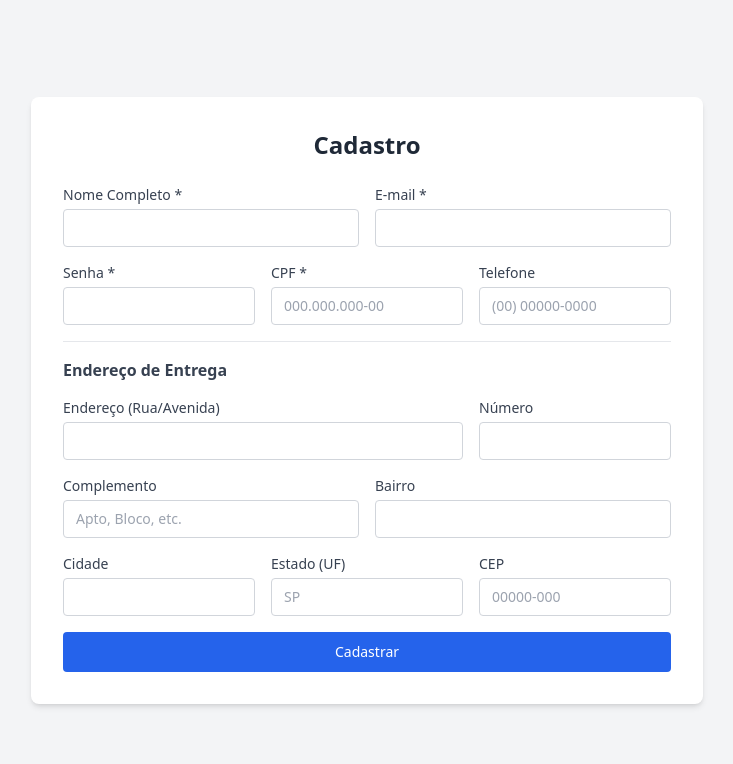
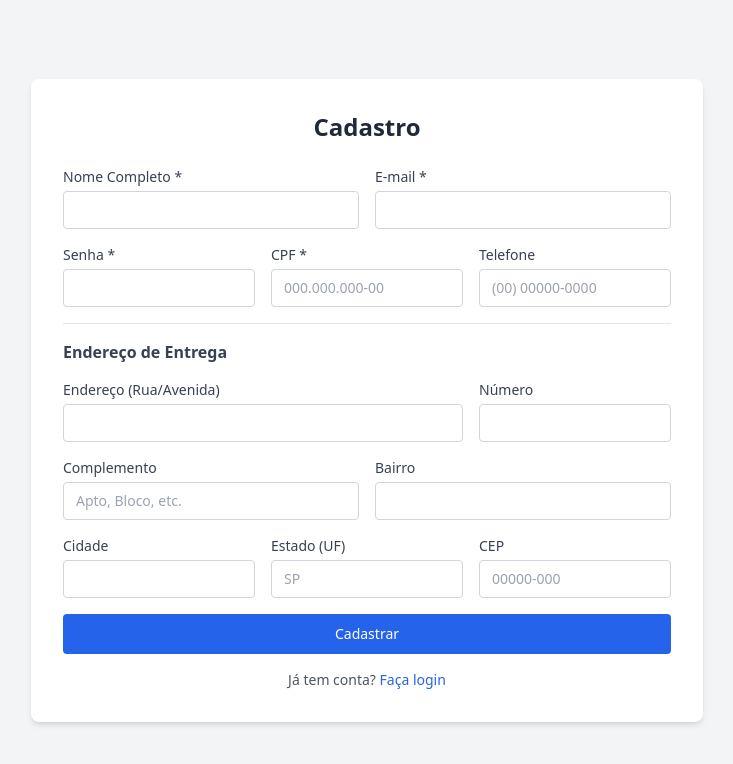
Before and after one commit to GabrielLourencoh/e-commerce-php, a PHP site: page /src/views/public/register.php in a window 1280 px wide. Shown: the top 764 px of the page, without its empty margins (273-1006 px from the left). Run offline with PHP 8.4, Linux system fonts and the light colour scheme; some libraries are stand-ins or nearby versions.

Commit message:
feat: add login link to register page

```diff
--- a/src/views/public/register.php
+++ b/src/views/public/register.php
@@ -82,6 +82,10 @@
                 Cadastrar
             </button>
         </form>
+
+        <p class="text-center text-sm text-gray-600 mt-4">
+            Já tem conta? <a href="login.php" class="text-blue-600 hover:underline">Faça login</a>
+        </p>
     </div>
     <script>
         $('#form-register').submit(function(e) {
```
